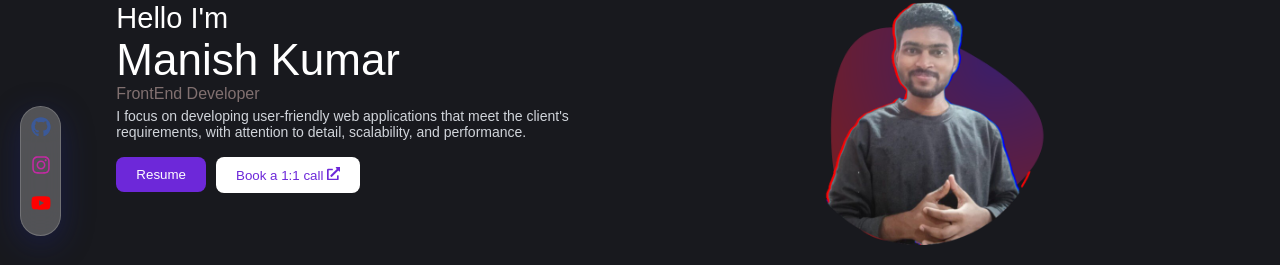
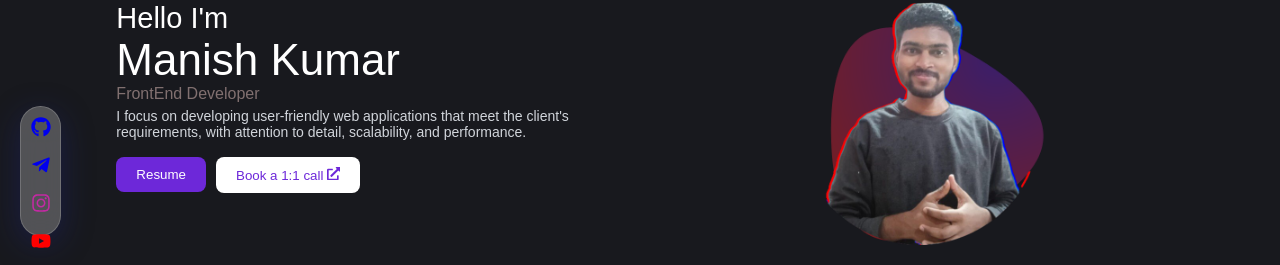
Before and after one commit to codemanishh/portfolio, a React (Create React App) app in the folder portfolio/: page / in a window 1280 px wide. Shown: the part 121-386 px from the top of the page. Built offline with nearby package versions, Linux system fonts and the light colour scheme.

Commit message:
Telegram added

```diff
--- a/portfolio/src/components/Body.js
+++ b/portfolio/src/components/Body.js
@@ -1,6 +1,6 @@
 import React from 'react'
 import "./Body.css";
-import { FaGithub, FaInstagram, FaYoutube, FaExternalLinkAlt } from "react-icons/fa";
+import { FaGithub, FaInstagram, FaYoutube, FaExternalLinkAlt, FaTelegramPlane } from "react-icons/fa";
 import img1 from '../image/profile-pic.png'
 import img2 from '../image/main-style-1.png'
 import img3 from '../image/NW.png'
@@ -29,12 +29,19 @@ const Body = () => {
             <a
               href="https://github.com/codemanishh"
               target="_thapa">
-              <FaGithub className="facebook logo-s" />
+              <FaGithub className="GithubIcon logo-s" />
             </a>
           </li>
           <li>
             <a
-              href="https://www.instagram.com/language__c/"
+              href="https://t.me/cpwithmanish"
+              target="_thapa">
+              <FaTelegramPlane className="Telegram logo-s" />
+            </a>
+          </li>
+          <li>
+            <a
+              href="https://www.instagram.com/codemanishh/"
               target="_thapa">
               <FaInstagram className="instagram logo-s" />
             </a>
@@ -53,7 +60,7 @@ const Body = () => {
             <div className='name-two'>Manish Kumar</div>
             <div className='name-three'>FrontEnd Developer</div>
             <p>I focus on developing user-friendly web applications that meet the client's requirements, with attention to detail, scalability, and performance.</p>
-            <div className='links'> <Link to="https://www.canva.com/design/DAFUqnQ8La4/7sCFNB12fpyKZE6ASxkSOQ/edit?utm_content=DAFUqnQ8La4&utm_campaign=designshare&utm_medium=link2&utm_source=sharebutton" target='none' ><button>Resume</button></Link>
+            <div className='links'> <Link to="https://drive.google.com/drive/folders/1dbydsqXiwd_BwZzuLCFqsQiMs20ewgRa?usp=sharing" target='none' ><button>Resume</button></Link>
               <Link to="https://topmate.io/manish_kumar47" target='none' ><button style={
                 {
                   backgroundColor: 'white',
@@ -82,7 +89,7 @@ const Body = () => {
           <h2>Manish Kumar</h2>
           <h4>FrontEnd Developer</h4>
           <p>I am a FrontEnd developer based in Bangalore, India. I'm an Information Technology undergraduate from DSI, and my journey in web development began during my second year of college. I'm passionate about creating beautiful, functional, and user-friendly websites and applications, and I'm constantly pushing myself to learn and grow as a developer. Love building full-stack clones and side projects.</p>
-          <div className='links'> <Link to="https://www.canva.com/design/DAFUqnQ8La4/7sCFNB12fpyKZE6ASxkSOQ/edit?utm_content=DAFUqnQ8La4&utm_campaign=designshare&utm_medium=link2&utm_source=sharebutton" target='none' ><button>Resume</button></Link>
+          <div className='links'> <Link to="https://drive.google.com/drive/folders/1dbydsqXiwd_BwZzuLCFqsQiMs20ewgRa?usp=sharing" target='none' ><button>Resume</button></Link>
             <Link to="https://topmate.io/manish_kumar47" target='none' ><button style={
               {
                 backgroundColor: 'white',
```
